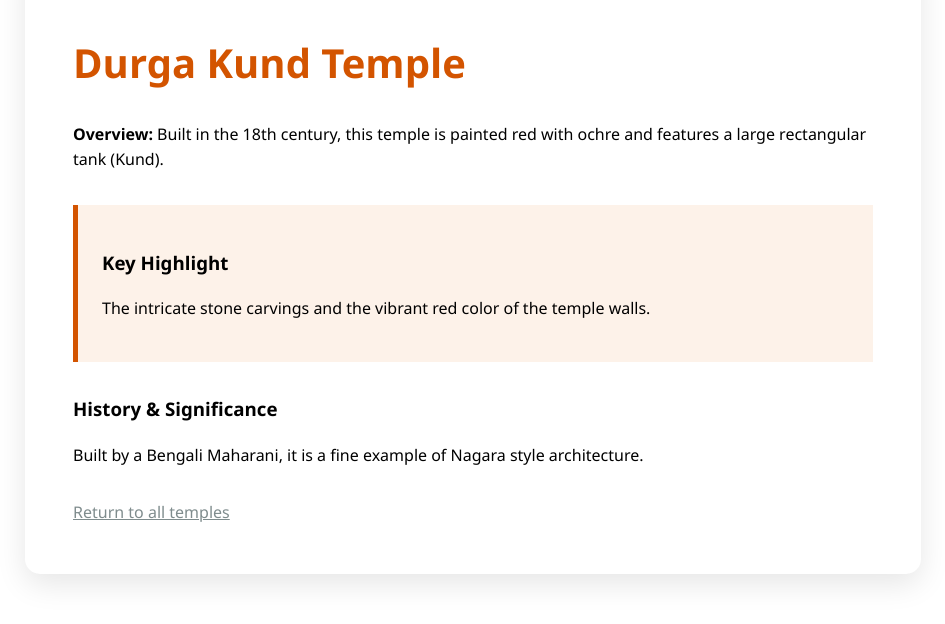
After one commit to shashanksinghez-droid/Newrepo1, a Flask app: page /temple/durga-kund in a window 1280 px wide. The commit adds this page. Shown: the part 459-1083 px from the top of the page, without its empty margins (167-1112 px from the left). Run offline with Flask 3, Linux system fonts and the light colour scheme.

Commit message:
varanasi

```diff
--- a/app.py
+++ b/app.py
@@ -1,26 +1,51 @@
-from flask import Flask, render_template, os
+import os
+from flask import Flask, render_template
 
 app = Flask(__name__)
 
-# Data for the website
-PLACES = {
-    "lotus-temple": {
-        "name": "Lotus Temple",
-        "info": "Known for its flowerlike shape, it is a Baháʼí House of Worship.",
-        "fact": "It is open to all, regardless of religion."
+# Structured data for temples
+TEMPLES = {
+    "kashi-vishwanath": {
+        "name": "Kashi Vishwanath Temple",
+        "desc": "One of the most famous Hindu temples dedicated to Lord Shiva, located on the western bank of the holy river Ganga.",
+        "history": "The temple has been destroyed and reconstructed several times in history. The current structure was built by Ahilyabai Holkar in 1780.",
+        "highlight": "The 15.5m high gold spire and the sacred Jyotirlinga.",
+        "img_url": "https://images.unsplash.com/photo-1627894483216-2138af692e32?q=80&w=1000&auto=format&fit=crop"
     },
-    "red-fort": {
-        "name": "Red Fort",
-        "info": "A historic fort in Delhi that served as the main residence of the Mughal Emperors.",
-        "fact": "It is a UNESCO World Heritage Site."
+    "sankat-mochan": {
+        "name": "Sankat Mochan Hanuman Temple",
+        "desc": "Established by the famous Hindu preacher and saint poet Sri Goswami Tulsidas in the early 16th century.",
+        "history": "It is situated by the Assi River and is one of the sacred temples of Lord Hanuman.",
+        "highlight": "Famous for its 'Besan Ke Laddu' prasad and the annual music festival.",
+        "img_url": "https://images.unsplash.com/photo-1582510003544-4d00b7f74220?q=80&w=1000&auto=format&fit=crop"
+    },
+    "kaal-bhairav": {
+        "name": "Kaal Bhairav Temple",
+        "desc": "The 'Kotwal of Kashi', Kaal Bhairav is believed to be the guardian deity of Varanasi.",
+        "history": "It is one of the oldest Shiva temples in Varanasi, located near Visheshar Ganj.",
+        "highlight": "Devotees usually visit this temple first to seek permission to stay in the city.",
+        "img_url": "https://images.unsplash.com/photo-1624309325850-997274099432?q=80&w=1000&auto=format&fit=crop"
+    },
+    "durga-kund": {
+        "name": "Durga Kund Temple",
+        "desc": "Built in the 18th century, this temple is painted red with ochre and features a large rectangular tank (Kund).",
+        "history": "Built by a Bengali Maharani, it is a fine example of Nagara style architecture.",
+        "highlight": "The intricate stone carvings and the vibrant red color of the temple walls.",
+        "img_url": "https://images.unsplash.com/photo-161912023133be-082e6d628689?q=80&w=1000&auto=format&fit=crop"
     }
 }
 
 @app.route('/')
 def index():
-    return render_template('index.html', places=PLACES)
+    return render_template('index.html', temples=TEMPLES)
+
+@app.route('/temple/<id>')
+def temple_detail(id):
+    temple = TEMPLES.get(id)
+    if not temple:
+        return "Temple not found", 404
+    return render_template('detail.html', temple=temple)
 
 if __name__ == '__main__':
-    # Azure uses the PORT environment variable to map traffic
     port = int(os.environ.get("PORT", 8000))
     app.run(host='0.0.0.0', port=port)
--- /dev/null
+++ b/templates/detail.html
@@ -0,0 +1,36 @@
+<!DOCTYPE html>
+<html lang="en">
+<head>
+    <meta charset="UTF-8">
+    <meta name="viewport" content="width=device-width, initial-scale=1.0">
+    <title>{{ temple.name }} - Varanasi</title>
+    <style>
+        body { font-family: 'Segoe UI', sans-serif; margin: 0; background: #fff; line-height: 1.6; }
+        .nav { background: #d35400; padding: 1rem; }
+        .nav a { color: white; text-decoration: none; font-weight: bold; }
+        .header-img { width: 100%; height: 50vh; object-fit: cover; }
+        .content { max-width: 800px; margin: -50px auto 50px; background: white; padding: 3rem; border-radius: 15px; box-shadow: 0 10px 30px rgba(0,0,0,0.1); position: relative; }
+        h1 { color: #d35400; font-size: 2.5rem; }
+        .meta-box { background: #fdf2e9; border-left: 5px solid #d35400; padding: 1.5rem; margin: 2rem 0; }
+        .back-link { display: block; margin-top: 2rem; color: #7f8c8d; }
+    </style>
+</head>
+<body>
+    <div class="nav"><a href="/">← Back to Home</a></div>
+    <img src="{{ temple.img_url }}" class="header-img">
+    <div class="content">
+        <h1>{{ temple.name }}</h1>
+        <p class="intro"><strong>Overview:</strong> {{ temple.desc }}</p>
+
+        <div class="meta-box">
+            <h3>Key Highlight</h3>
+            <p>{{ temple.highlight }}</p>
+        </div>
+
+        <h3>History & Significance</h3>
+        <p>{{ temple.history }}</p>
+
+        <a href="/" class="back-link">Return to all temples</a>
+    </div>
+</body>
+</html>
```
Also changed, not shown: templates/index.html (+39 -12 lines), 1 other file.
